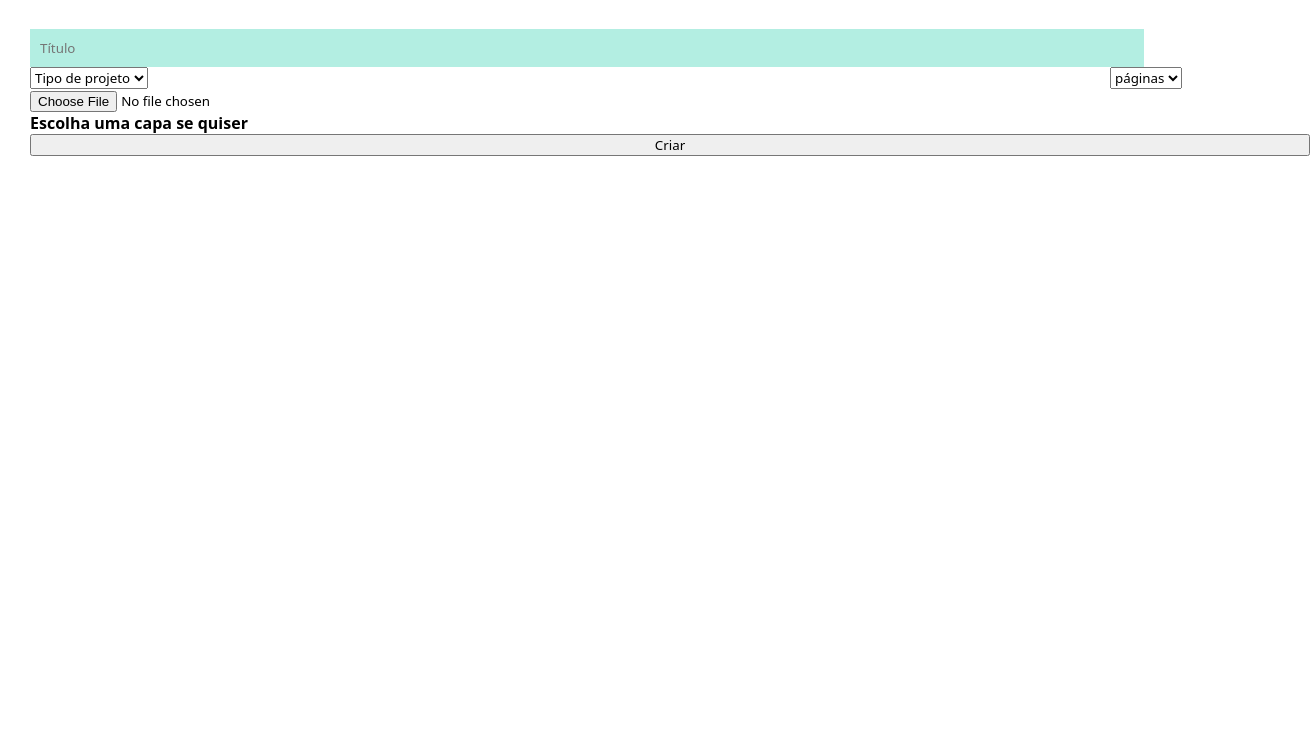
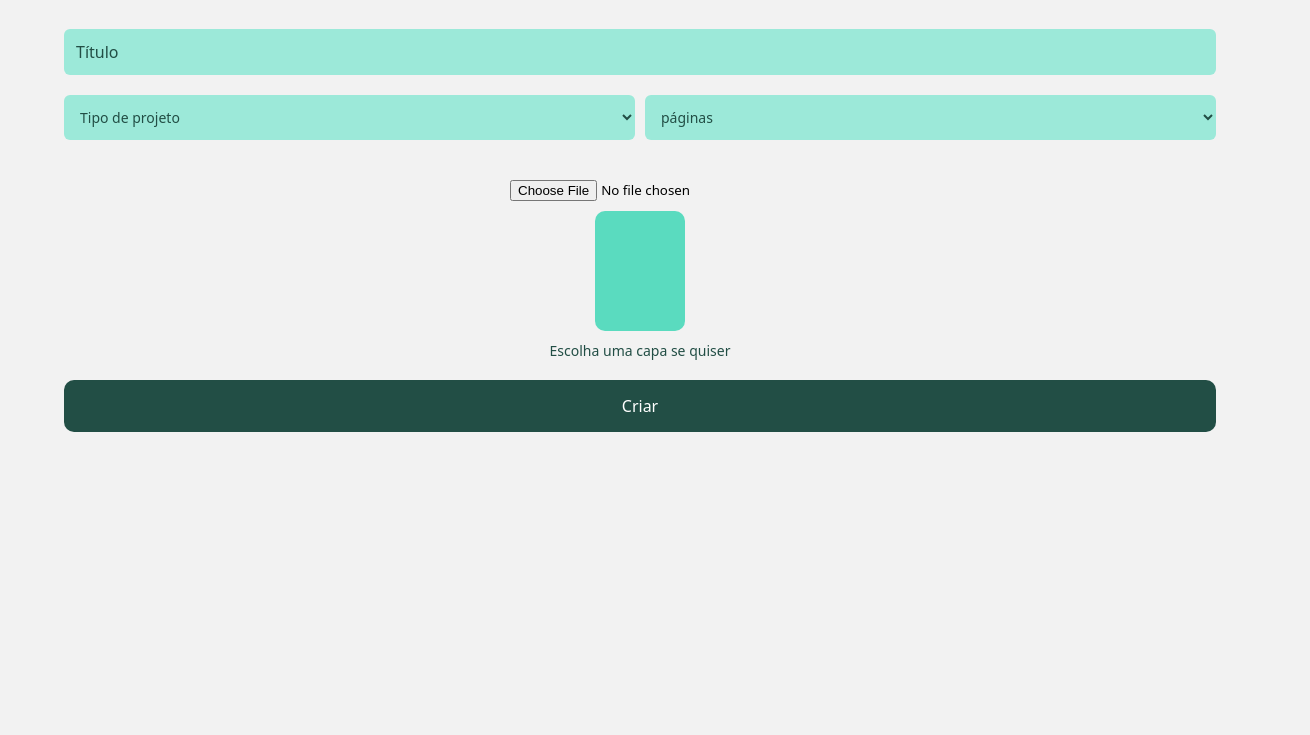
Before and after one commit to futura-programadora/note-less, a plain HTML site: page paginas/criar-projeto.html in a window 1280 px wide. Shown: the part 65-800 px from the top of the page, 1310 px wide, since content can reach past the window. Drawn offline with nearby package versions, Linux system fonts and the light colour scheme.

Commit message:
telas finalizadas com css

```diff
--- a/estilos/criar-projeto.css
+++ b/estilos/criar-projeto.css
@@ -1,20 +1,25 @@
 @charset "UTF-8";
 
 :root {
-    --verde-agua:#97e1d1;
-    --verde-claro:#5adbbf;
-    --verde:#3f917f;
-    --verde-escuro:#224e45;
-    --branco:#f2f2f2;
-    --preto:#151515;
+    --verde-agua: #97e1d1;
+    --verde-claro: #5adbbf;
+    --verde: #3f917f;
+    --verde-escuro: #224e45;
+    --branco: #f2f2f2;
+    --preto: #151515;
 }
 
 * {
     font-family: system-ui, -apple-system, BlinkMacSystemFont, 'Segoe UI', Roboto, Oxygen, Ubuntu, Cantarell, 'Open Sans', 'Helvetica Neue', sans-serif;
-
     padding: 0px;
     margin: 0px;
     text-decoration: none;
+    box-sizing: border-box;
+}
+
+body {
+    background-color: var(--branco);
+    min-height: 100vh;
 }
 
 header {
@@ -26,36 +31,92 @@ header {
     & h1 {
         font-size: 20px;
         color: var(--verde);
+        text-align: center;
+        width: 100%;
+        margin-right: 30px;
     }
 
-    & a > i{
-       font-size: 30px;
-       color: var(--verde);
+    & a > i {
+        font-size: 30px;
+        color: var(--verde);
     }
 }
 
 .criar-form {
     display: flex;
     flex-direction: column;
-    margin: 30px;
-    width: 100%;
+    justify-content: center;
+    margin: auto;
+    width: 90%;
+    gap: 20px;
 
-
-    & .titulo {
-        width: 90%;
+    & .titulo > input {
+        background-color: color-mix(in srgb, var(--verde-claro) 60%, white);
+        border: none;
+        padding: 12px;
+        width: 100%;
+        border-radius: 6px;
+        font-size: 16px;
     }
 
-    & .titulo > input {
-        background-color: #5adbbf75;
-        border: none;
-        padding: 10px;
-        width: 95%;
-        margin: auto;
+    & .titulo > input::placeholder {
+        color: var(--verde-escuro);
+    }
+
+    & .titulo > input:focus {
+        outline: none;
     }
 
     & .definicoes {
         display: flex;
         justify-content: space-between;
-        width: 90%;
+        gap: 10px;
+        margin-bottom: 20px;
+
+        & select {
+            flex: 1;
+            padding: 12px;
+            border: none;
+            border-radius: 6px;
+            background-color: color-mix(in srgb, var(--verde-claro) 60%, white);
+            font-size: 14px;
+            color: var(--verde-escuro);
+        }
+    }
+
+    & .capa {
+        display: flex;
+        flex-direction: column;
+        align-items: center;
+        gap: 10px;
+
+        & .pre-visualizacao {
+            width: 90px;
+            height: 120px;
+            background-color: var(--verde-claro);
+            border-radius: 10px;
+        }
+
+        & h1 {
+            font-size: 14px;
+            font-weight: normal;
+            color: var(--verde-escuro);
+        }
+    }
+
+    & .criar {
+        width: 100%;
+        padding: 15px;
+        background-color: var(--verde-escuro);
+        color: white;
+        font-size: 16px;
+        border: none;
+        border-radius: 10px;
+        cursor: pointer;
+        transition: 0.3s;
+    }
+
+    & .criar:hover {
+        background-color: #193e37;
     }
 }
```
Also changed, not shown: paginas/criar-projeto.html (+3 -0 lines).
